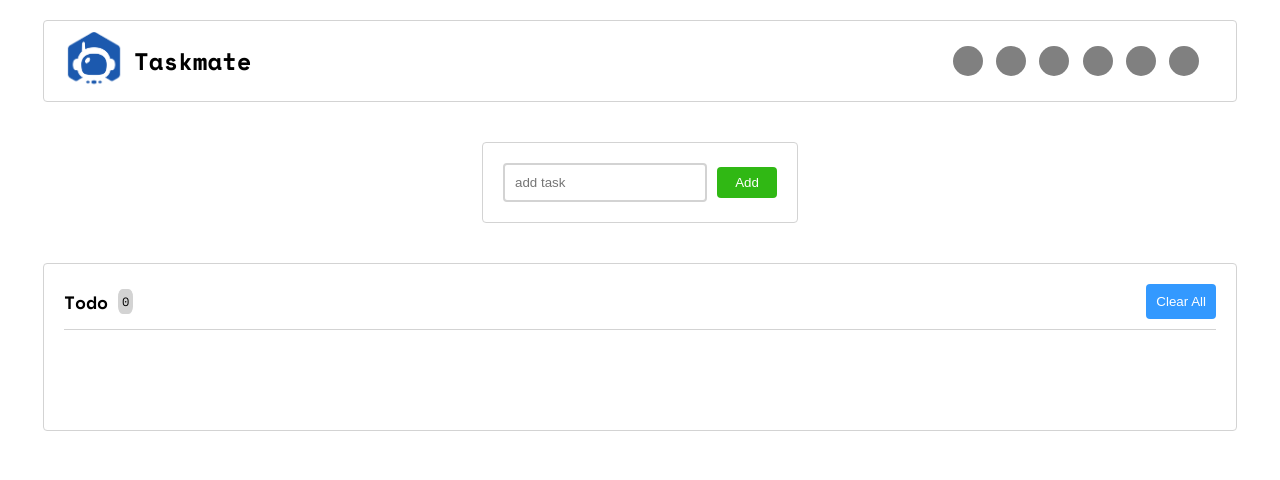
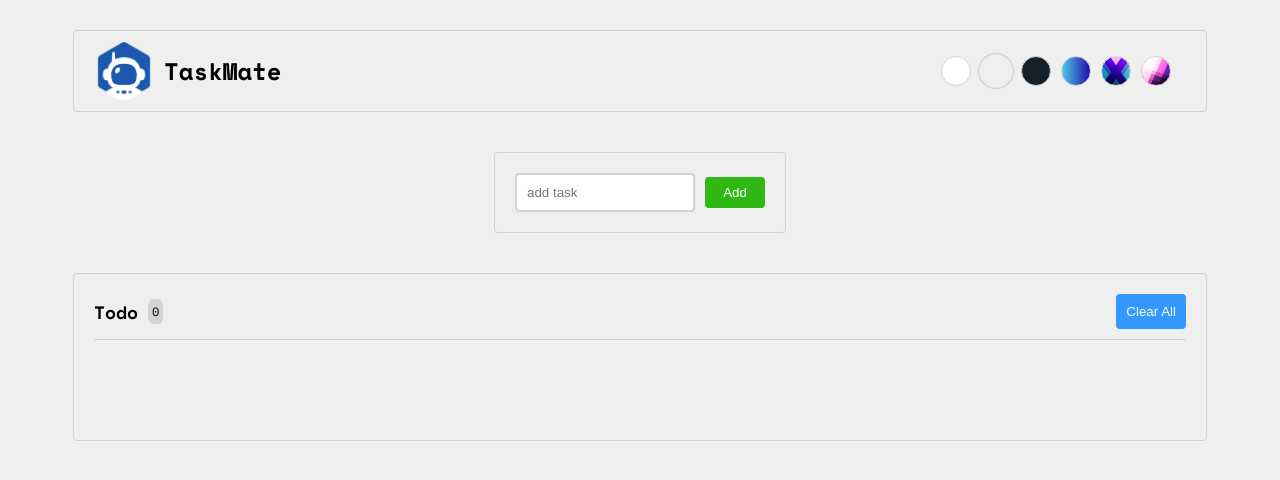
Before and after one commit to purohitdheeraj/taskmate, a React (Create React App) app: page / in a window 1280 px wide. Shown: the top 480 px of the page. Built offline with nearby package versions, Linux system fonts and the light colour scheme.

Commit message:
feat: add gradient theme

```diff
--- a/src/App.css
+++ b/src/App.css
@@ -2,6 +2,12 @@
 *::before,
 *::after {
 	margin: 0;
+	box-sizing: border-box;
+}
+
+:root {
+	--box-shadow: rgba(0, 0, 0, 0.05) 0px 6px 24px 0px,
+		rgba(0, 0, 0, 0.08) 0px 0px 0px 1px;
 }
 
 html {
@@ -15,11 +21,15 @@ body {
 	font-family: "Space Mono", monospace;
 }
 
+.App{
+	min-height: 100vh;
+	padding: 1rem;
+}
+
 .header {
 	display: flex;
 	justify-content: space-between;
 	padding: 1rem 2rem;
-	margin-top: 2rem;
 	border-radius: 4px;
 	border: 1px solid lightgray;
 	max-width: 90%;
@@ -46,7 +56,101 @@ body {
 	width: 3rem;
 	height: 3rem;
 	border-radius: 50%;
-	background: gray;
+	border: 1px solid lightgray;
+	cursor: pointer;
+}
+
+.activeTheme {
+	scale: 1.2;
+	transition: all 500ms;
+	color: #fff;
+}
+
+.light {
+	background-color: #ffffff;
+	transition: all 500ms;
+}
+
+.medium {
+	background-color: #efefef;
+	transition: all 500ms;
+}
+
+.dark {
+	background-color: #15202b;
+	color: #fff;
+	transition: all 500ms;
+}
+
+.gradientOne {
+	background: linear-gradient(
+		90deg,
+		hsla(191, 75%, 60%, 1) 0%,
+		hsla(248, 87%, 36%, 1) 100%
+	);
+}
+.gradientTwo {
+	background: linear-gradient(
+			235deg,
+			#ffffff 0%,
+			#000f25 100%
+		),
+		linear-gradient(180deg, #6100ff 0%, #000000 100%),
+		linear-gradient(
+			235deg,
+			#ffa3ac 0%,
+			#ffa3ac 40%,
+			#00043c calc(40% + 1px),
+			#00043c 60%,
+			#005d6c calc(60% + 1px),
+			#005d6c 70%,
+			#00c9b1 calc(70% + 1px),
+			#00c9b1 100%
+		),
+		linear-gradient(
+			125deg,
+			#ffa3ac 0%,
+			#ffa3ac 40%,
+			#00043c calc(40% + 1px),
+			#00043c 60%,
+			#005d6c calc(60% + 1px),
+			#005d6c 70%,
+			#00c9b1 calc(70% + 1px),
+			#00c9b1 100%
+		);
+	background-blend-mode: soft-light, screen, darken, normal;
+	color: #fff;
+}
+
+.gradientThree {
+	background: linear-gradient(
+			125deg,
+			#ffffff 0%,
+			#000000 100%
+		),
+		linear-gradient(
+			200deg,
+			#ffd9e8 0%,
+			#ffd9e8 50%,
+			#de95ba calc(50% + 1px),
+			#de95ba 60%,
+			#7f4a88 calc(60% + 1px),
+			#7f4a88 75%,
+			#4a266a calc(75% + 1px),
+			#4a266a 100%
+		),
+		linear-gradient(
+			113deg,
+			#ffd9e8 0%,
+			#ffd9e8 40%,
+			#de95ba calc(40% + 1px),
+			#de95ba 50%,
+			#7f4a88 calc(50% + 1px),
+			#7f4a88 70%,
+			#4a266a calc(70% + 1px),
+			#4a266a 100%
+		);
+	background-blend-mode: overlay, overlay, normal;
 }
 
 .addTask {
--- a/src/App.js
+++ b/src/App.js
@@ -14,12 +14,20 @@ function App() {
 	const [currentId, setCurrentId] = useState(null);
 	const [inputError, setInputError] = useState(false);
 
+	const [theme, setTheme] = useState(
+		localStorage.getItem("theme") || "medium"
+	);
+
 	useEffect(() => {
 		window.localStorage.setItem(
 			"tasks",
 			JSON.stringify(tasks)
 		);
 	}, [tasks]);
+
+	useEffect(() => {
+		window.localStorage.setItem("theme", theme);
+	}, [theme]);
 
 	const addTask = (inputValue) => {
 		const newTask = {
@@ -69,8 +77,10 @@ function App() {
 	};
 
 	return (
-		<div className="App">
-			<Header />
+		<div className={"App " + theme}>
+			<Header theme={theme} setTheme={setTheme}>
+				TaskMate
+			</Header>
 
 			<AddTask
 				addTask={addTask}
--- a/src/components/Header.jsx
+++ b/src/components/Header.jsx
@@ -1,21 +1,61 @@
 import React from "react";
 import Logo from "../assets/logo.png";
 
-export const Header = () => {
+export const Header = ({ children, theme, setTheme }) => {
 	return (
 		<header className="header">
 			<div className="logo flex-container">
 				<img src={Logo} alt="logo" />
-				<h2>Taskmate</h2>
+				<h2>{children}</h2>
 			</div>
 
 			<div className="themeSelector flex-container">
-				<span className="light"></span>
-				<span className="medium"></span>
-				<span className="dark"></span>
-				<span className="gOne"></span>
-				<span className="gTwo"></span>
-				<span className="gThree"></span>
+				<span
+					className={
+						theme === "light"
+							? "light activeTheme"
+							: "light"
+					}
+					onClick={() => setTheme("light")}
+				></span>
+				<span
+					className={
+						theme === "medium"
+							? "medium activeTheme"
+							: "medium"
+					}
+					onClick={() => setTheme("medium")}
+				></span>
+				<span
+					className={
+						theme === "dark" ? "dark activeTheme" : "dark"
+					}
+					onClick={() => setTheme("dark")}
+				></span>
+				<span
+					className={
+						theme === "gradientOne"
+							? "gradientOne activeTheme"
+							: "gradientOne"
+					}
+					onClick={() => setTheme("gradientOne")}
+				></span>
+				<span
+					className={
+						theme === "gradientTwo"
+							? "gradientTwo activeTheme"
+							: "gradientTwo"
+					}
+					onClick={() => setTheme("gradientTwo")}
+				></span>
+				<span
+					className={
+						theme === "gradientThree"
+							? "gradientThree activeTheme"
+							: "gradientThree"
+					}
+					onClick={() => setTheme("gradientThree")}
+				></span>
 			</div>
 		</header>
 	);
```
